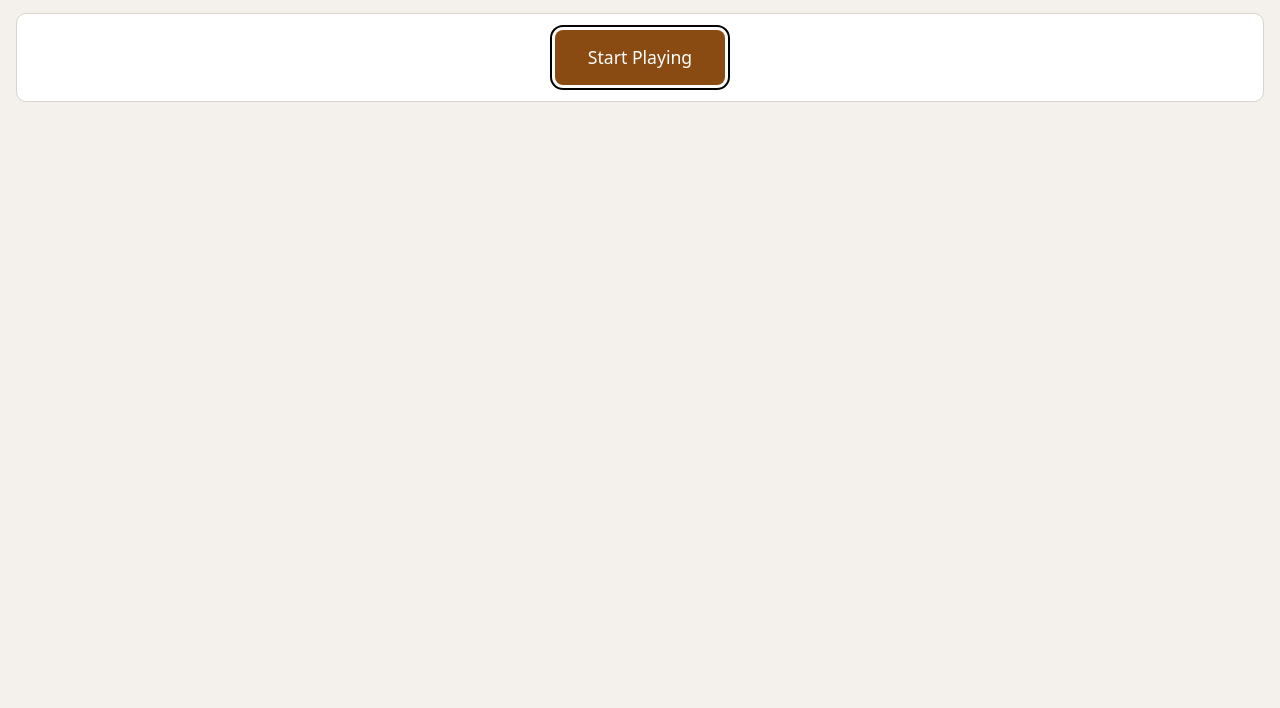
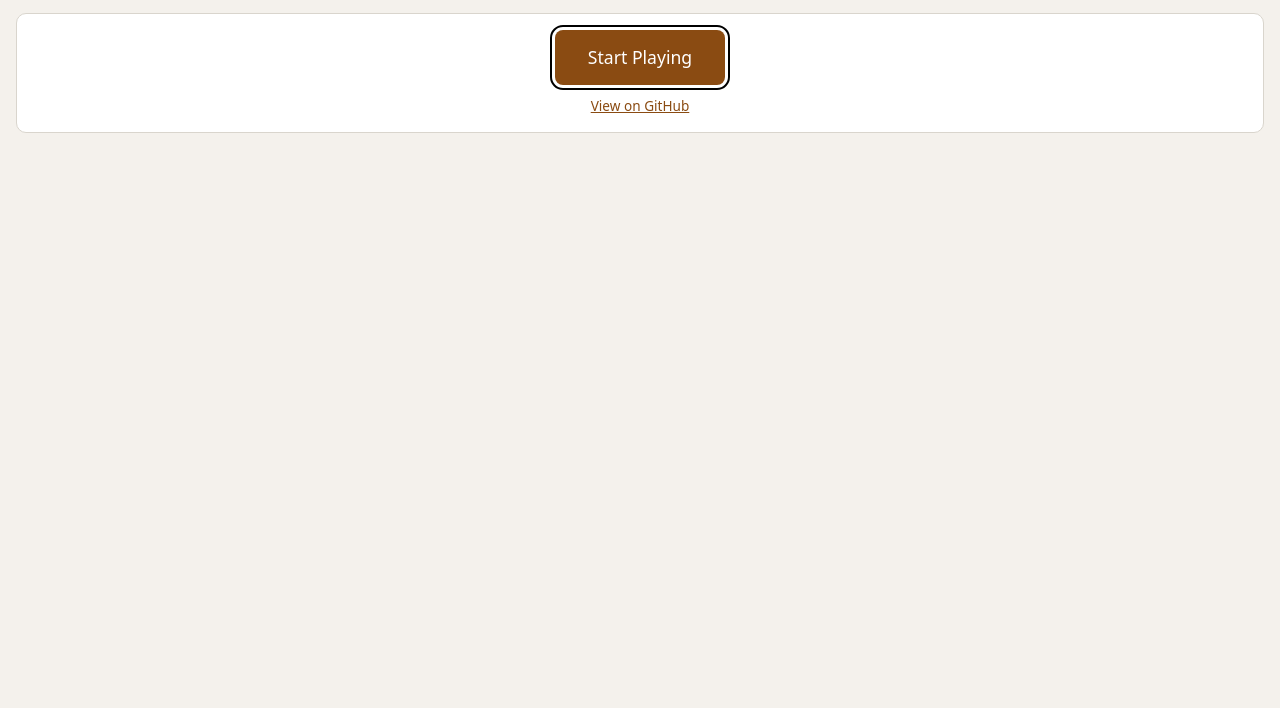
Before and after one commit to moutend/physical-modeling-piano-f1, a website with bundled scripts: page web/index.html in a window 1280 px wide. Shown: the part 92-800 px from the top of the page. Built offline with nearby package versions, Linux system fonts and the light colour scheme.

Commit message:
feat: add repository link

```diff
--- a/web/index.html
+++ b/web/index.html
@@ -25,6 +25,7 @@
   <section id="start" class="card start">
     <button id="startBtn" type="button" class="primary" autofocus>Start Playing</button>
     <p id="startMsg" class="hint" role="status"></p>
+    <p class="hint"><a href="https://github.com/moutend/physical-modeling-piano-f1" target="_blank" rel="noopener">View on GitHub</a></p>
   </section>
 
   <div id="app" hidden>
```
